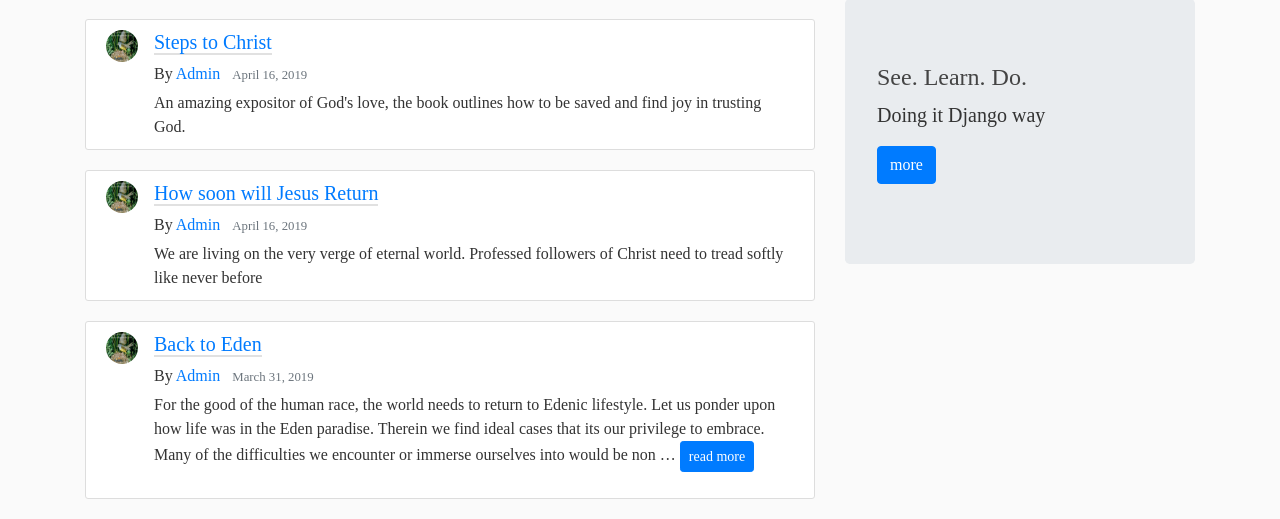
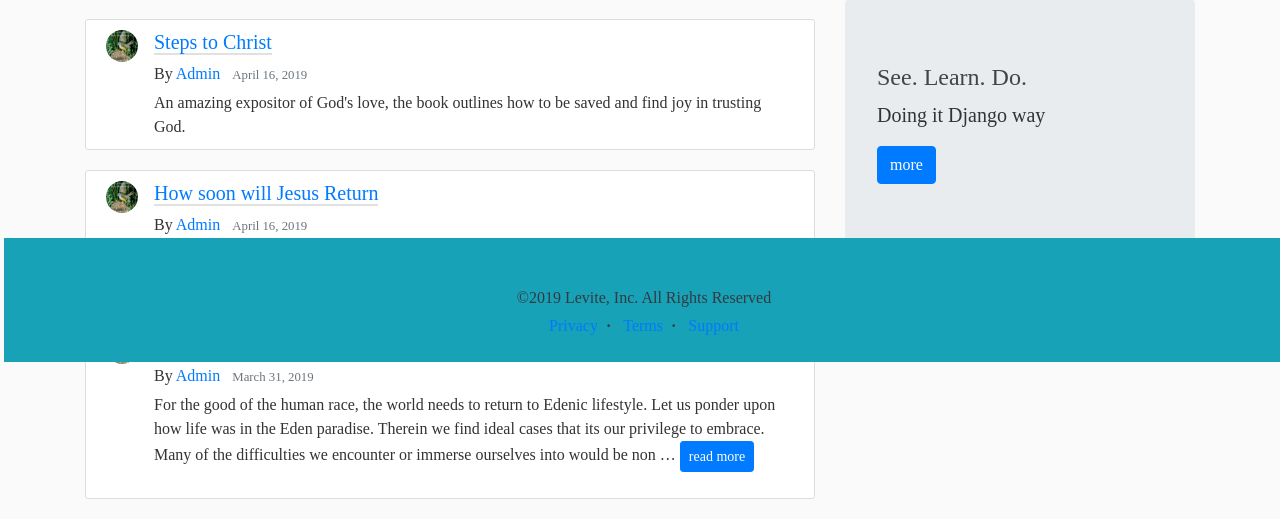
Before and after one commit to Levy-Naibei/django_blog, a Django app: page / in a window 1280 px wide. Shown: the part 434-953 px from the top of the page. Run offline with Django 3.2, Linux system fonts and the light colour scheme; data comes from the database, SQL or seed files in the repository; some libraries are stand-ins or nearby versions.

Commit message:
fixed position footer

```diff
--- a/blog/static/blog/style.css
+++ b/blog/static/blog/style.css
@@ -18,7 +18,7 @@ ul {
 }
 
 .bg-steel {
-  background-color: #26272c;
+  background-color: #26272c !important;
 }
 
 .site-header .navbar-nav .nav-link {
@@ -98,7 +98,9 @@ a.article-title:hover {
   margin: 20px 0px 20px 20px;
 }
 
-footer {
+.footer2 {
   background-color: #26272c;
   position: fixed !important;
+  bottom: 0 !important;
+  width: 100% !important;
 }
--- a/blog/templates/blog/base.html
+++ b/blog/templates/blog/base.html
@@ -101,7 +101,7 @@
       </div>
     </main>
 
-    <footer class="m-1 pt-5 pb-4 text-center text-small text-dark bg-info">
+    <footer class="m-1 pt-5 pb-4 text-center text-small text-dark bg-info footer2">
       <p class="mb-1">&copy;2019 Levite, Inc. All Rights Reserved</p>
       <ul class="list-inline">
         <li class="list-inline-item"><a href="#">Privacy</a> &nbsp;<b>&middot;</b> </li>
```
